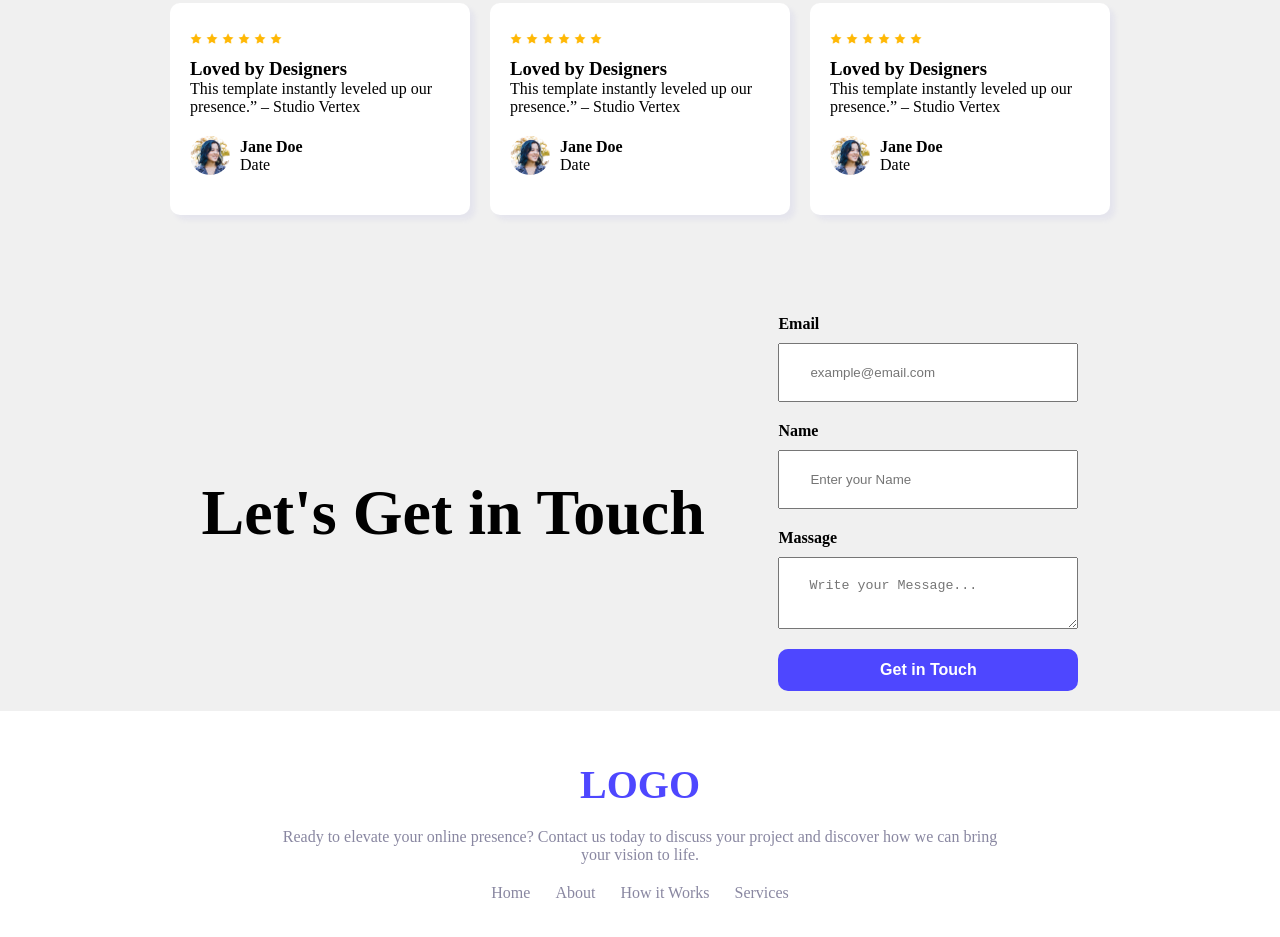
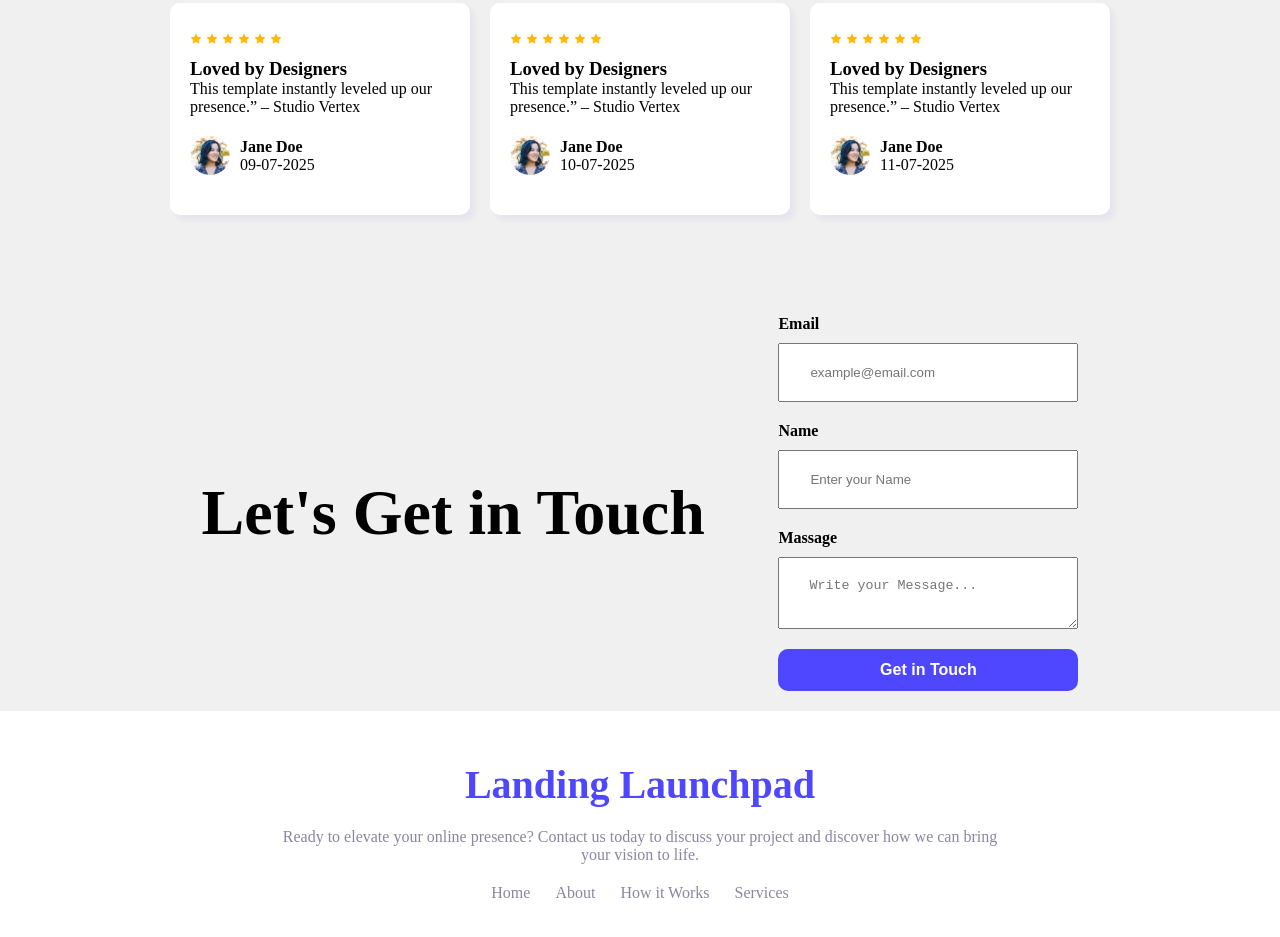
Before and after one commit to Salikur6/landing-launchpad-B12A1, a plain HTML site: page index.html in a window 1280 px wide. Shown: the part 1383-2320 px from the top of the page. Drawn offline with Linux system fonts and the light colour scheme.

Commit message:
fixed some problems

```diff
--- a/index.html
+++ b/index.html
@@ -15,7 +15,7 @@
         <div class="navbar">
             <nav>
                 <ul>
-                    <li><a href="index.html">LOGO</a></li>
+                    <li><a href="index.html">Landing Launchpad</a></li>
                     <li><button class="btn">Sign Up</button></li>
                 </ul>
             </nav>
@@ -86,7 +86,7 @@
                         <img src="Assets/avatar.png" alt="">
                         <div>
                             <h4>Jane Doe</h4>
-                            <p>Date</p>
+                            <p>09-07-2025</p>
                         </div>
                     </div>
                 </div>
@@ -106,7 +106,7 @@
                         <img src="Assets/avatar.png" alt="">
                         <div>
                             <h4>Jane Doe</h4>
-                            <p>Date</p>
+                            <p>10-07-2025</p>
                         </div>
                     </div>
                 </div>
@@ -125,7 +125,7 @@
                         <img src="Assets/avatar.png" alt="">
                         <div>
                             <h4>Jane Doe</h4>
-                            <p>Date</p>
+                            <p>11-07-2025</p>
                         </div>
                     </div>
                 </div>
@@ -158,7 +158,7 @@
 
     <footer>
         <div>
-            <li class="footer-logo"><a href="index.html">LOGO</a></li>
+            <li class="footer-logo"><a href="index.html">Landing Launchpad</a></li>
             <p>Ready to elevate your online presence? Contact us today to discuss your project and discover how we can
                 bring your vision to life.</p>
         </div>
--- a/style.css
+++ b/style.css
@@ -53,7 +53,8 @@ nav ul li a {
 .banner{
     margin: 0 auto;
     width: 50%;
-    padding: 130px 0
+    padding: 130px 0;
+    text-align: center;
 }
 
 .banner-head{
```
